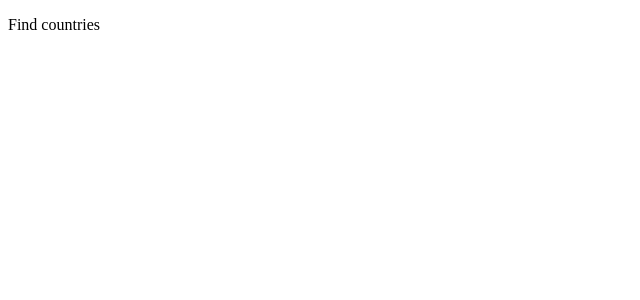
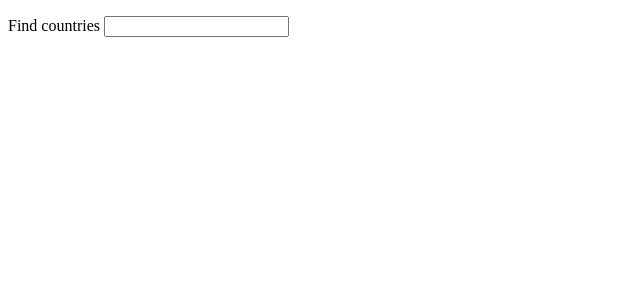
Before and after one commit to SisselJM/FullstackOpenEx, a React (Vite) app in the folder part2/countries/: page / in a window 1280 px wide. Shown: the top 300 px of the page, without its empty margins (0-640 px from the left). Built offline with nearby package versions, Linux system fonts and the light colour scheme.

Commit message:
Get countries from rest api

```diff
--- a/part2/countries/package.json
+++ b/part2/countries/package.json
@@ -10,6 +10,7 @@
     "preview": "vite preview"
   },
   "dependencies": {
+    "axios": "^1.6.8",
     "react": "^18.2.0",
     "react-dom": "^18.2.0"
   },
--- a/part2/countries/src/App.jsx
+++ b/part2/countries/src/App.jsx
@@ -1,12 +1,25 @@
 import { useState } from 'react'
+import countriesService from './services/countries'
 
 function App() {
   const [searchName, setSearchName] = useState('')
+  const searchCountries = (event) => {
+    //console.log(event.target.value)
+    setSearchName(event.target.value)
+    countriesService.getAll()
+      .then(response => {
+        console.log(response)
+        //filter event.target.value
+      })
+      .catch(() => {
+        console.log('Something failed!')
+      })
+  }
 
   return (
     <>
       <p>
-        Find countries
+        Find countries <input value={searchName} onChange={searchCountries} />
       </p>
     </>
   )
--- /dev/null
+++ b/part2/countries/src/services/countries.js
@@ -0,0 +1,14 @@
+import axios from 'axios'
+const baseUrl = 'https://studies.cs.helsinki.fi/restcountries/api/'
+
+const getAll = () => {
+  const request = axios.get(baseUrl + 'all')
+  return request.then(response => response.data)
+}
+
+const getByName = (name) => {
+    const request = axios.get(baseUrl + `name/${name}`)
+    return request.then(response => response.data)
+  }
+
+export default { getAll, getByName }
```
Also changed, not shown: 1 other file (tests, documents, lock files or other folders).
